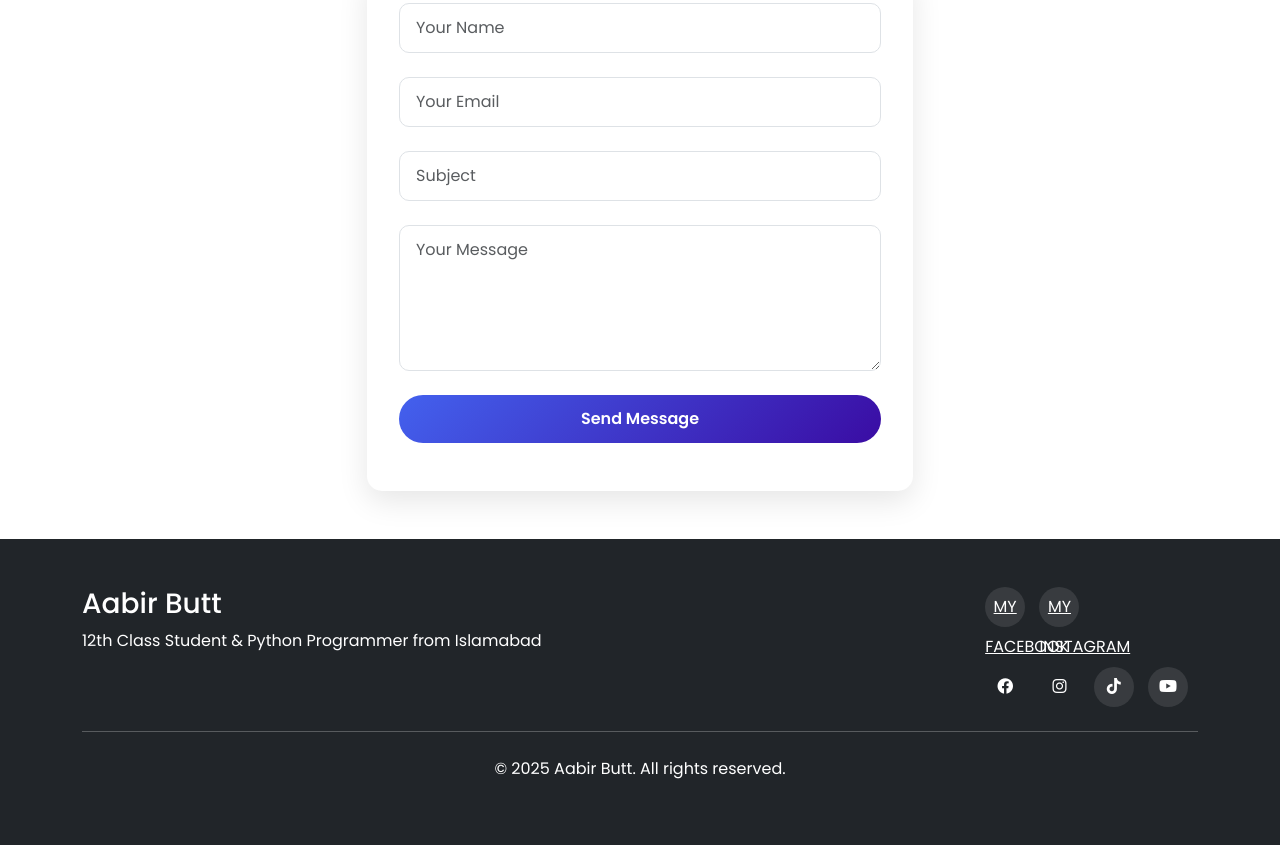
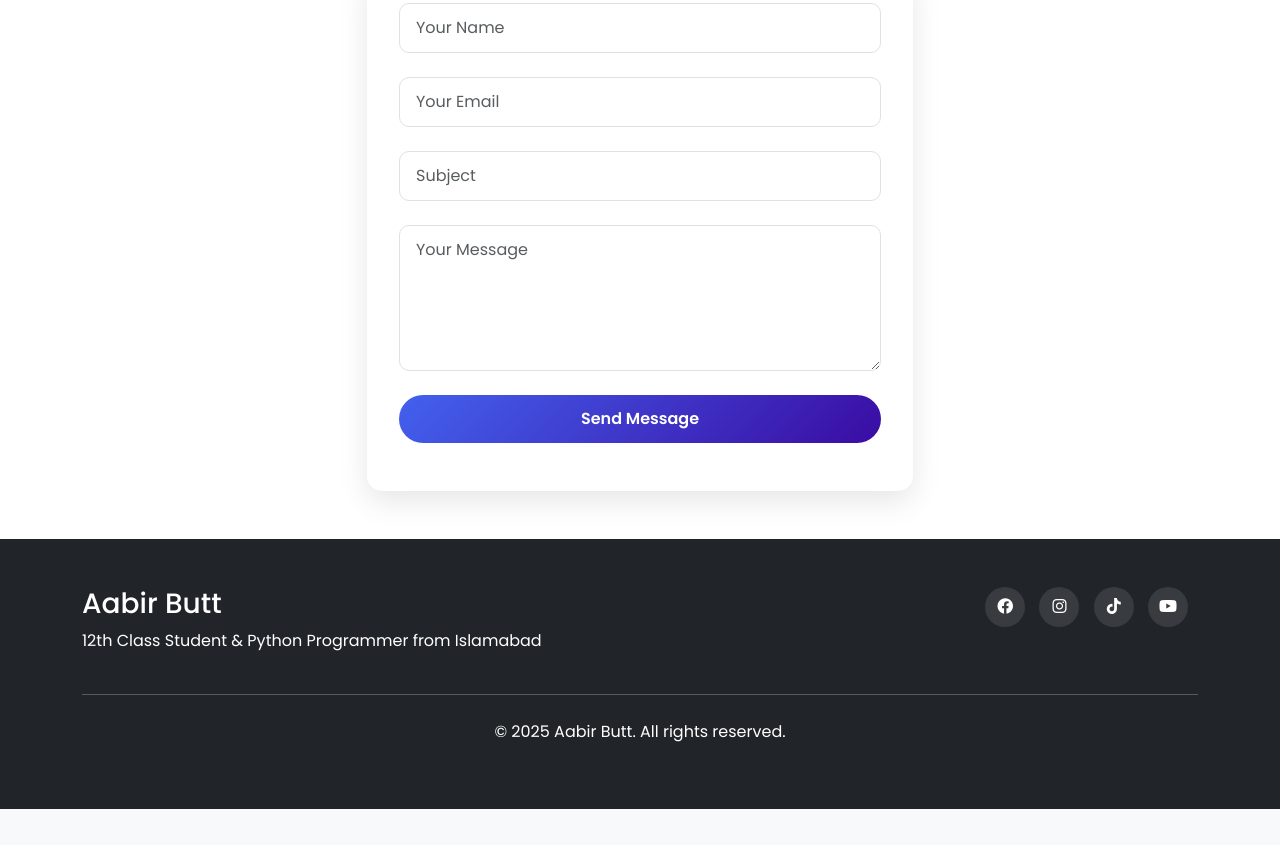
Before and after one commit to abir295/Aabir_Butt, a plain HTML site: page index.html in a window 1280 px wide. Shown: the part 2392-3237 px from the top of the page. After the commit the page ends 3201 px from the top, so only its background shows below. Drawn offline with nearby package versions, Linux system fonts and the light colour scheme.

Commit message:
Update index.html

```diff
--- a/index.html
+++ b/index.html
@@ -438,8 +438,8 @@
                 </div>
                 <div class="col-md-6 text-md-end">
                     <div class="social-icons">
-                        <a href="https://www.facebook.com/aabir.abeer786">MY FACEBOOK<i class="fab fa-facebook"></i></a>
-                        <a href="https://www.instagram.com/its._aabir/#">MY INSTAGRAM<i class="fab fa-instagram"></i></a>
+                        <a href="https://www.facebook.com/aabir.abeer786"><i class="fab fa-facebook"></i></a>
+                        <a href="https://www.instagram.com/its._aabir/#"><i class="fab fa-instagram"></i></a>
                         <a href="#"><i class="fab fa-tiktok"></i></a>
                         <a href="#"><i class="fab fa-youtube"></i></a>
                     </div>
```
